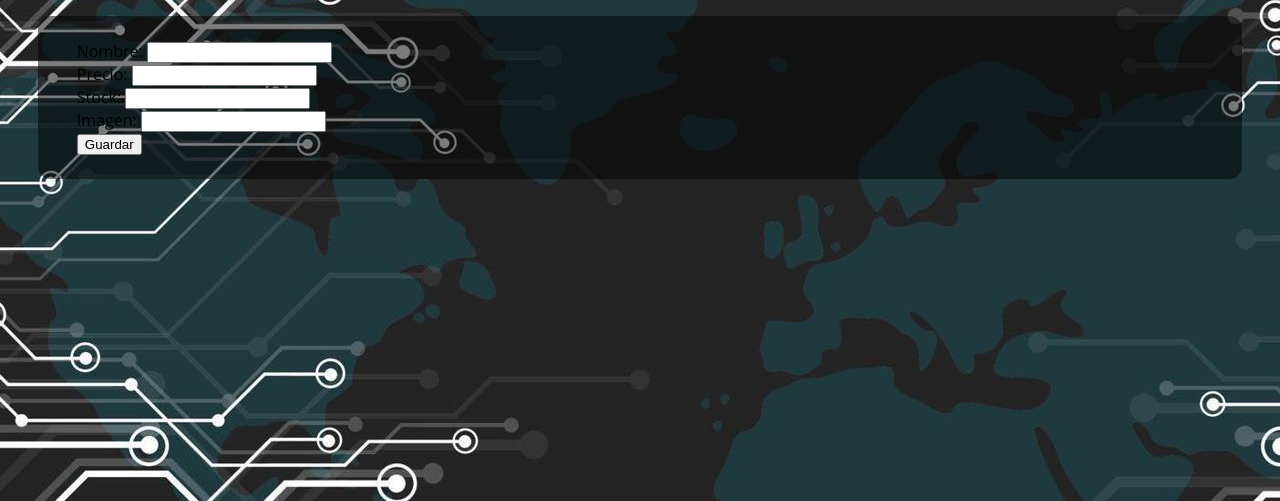
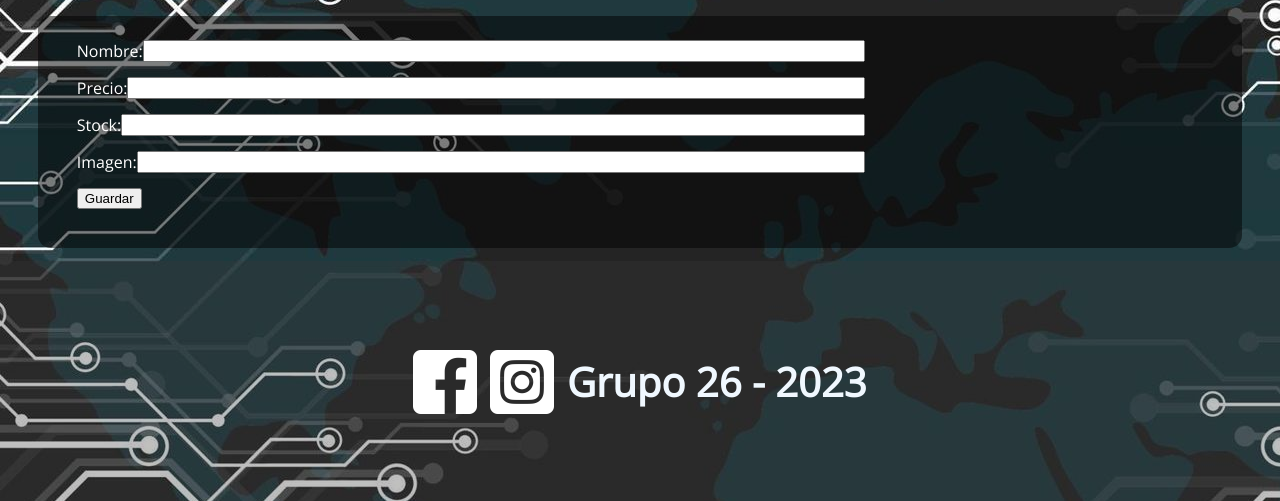
Before and after one commit to lurbani/TPO-CaC, a Flask app: template template/nuevo_producto.html in a window 1280 px wide. Shown: the part 142-643 px from the top of the page. Run offline with Flask 3, Linux system fonts and the light colour scheme; the template is opened without the code that fills it, so the values that code supplies are empty.

Commit message:
formulario de carga de producto nuevo

```diff
--- a/js/footer.js
+++ b/js/footer.js
@@ -4,3 +4,4 @@ document.getElementsByTagName("footer")[0].innerHTML= `
 <img src="/img/socmedia_icons/ig.png" alt="ig icon">
 <h6 class="Footer">Grupo 26 - 2023</h6>
 </div>
+`
--- a/js/nuevo_producto.js
+++ b/js/nuevo_producto.js
@@ -14,7 +14,7 @@ function guardar() {
     }
     console.log(datos);
 
-    let url = "http://localhost:5000/registro"
+    let url = "https://crudg26.pythonanywhere.com/registro"
     var options = {
         body: JSON.stringify(datos),
         method: 'POST',
@@ -25,7 +25,7 @@ function guardar() {
             console.log("creado")
             alert("Grabado")
             // Devuelve el href (URL) de la página actual
-            window.location.href = "../tabla_productos.html";
+            window.location.href = "productos.html";
 
         })
         .catch(err => {
--- a/style/style.css
+++ b/style/style.css
@@ -198,6 +198,7 @@ form{
 }
 
 .FormField{
+    color: white;
     margin-bottom: 15px;
     border-radius: 13px;
     width: 70%;
--- a/template/nuevo_producto.html
+++ b/template/nuevo_producto.html
@@ -18,27 +18,27 @@
             <div class="container-form">
 
                 <form action="">
-                    <div class="entrada">
+                    <div class="FormField">
                         <label for="nombre">Nombre:</label>
                         <input type="text" name="nombre" id="nombre">
                     </div>
 
-                    <div class="entrada">
+                    <div class="FormField">
                         <label for="precio">Precio:</label>
                         <input type="number" name="precio" id="precio">
                     </div>
 
-                    <div class="entrada">
+                    <div class="FormField">
                         <label for="stock">Stock:</label>
                         <input type="number" name="stock" id="stock">
                     </div>
 
-                    <div class="entrada">
+                    <div class="FormField">
                         <label for="imagen">Imagen:</label>
                         <input type="text" name="imagen" id="imagen">
                     </div>
 
-                    <div class="entrada">
+                    <div class="FormField">
                         <button class="modificar" type="button" onclick="guardar()">Guardar</button>
                     </div>
 
```
